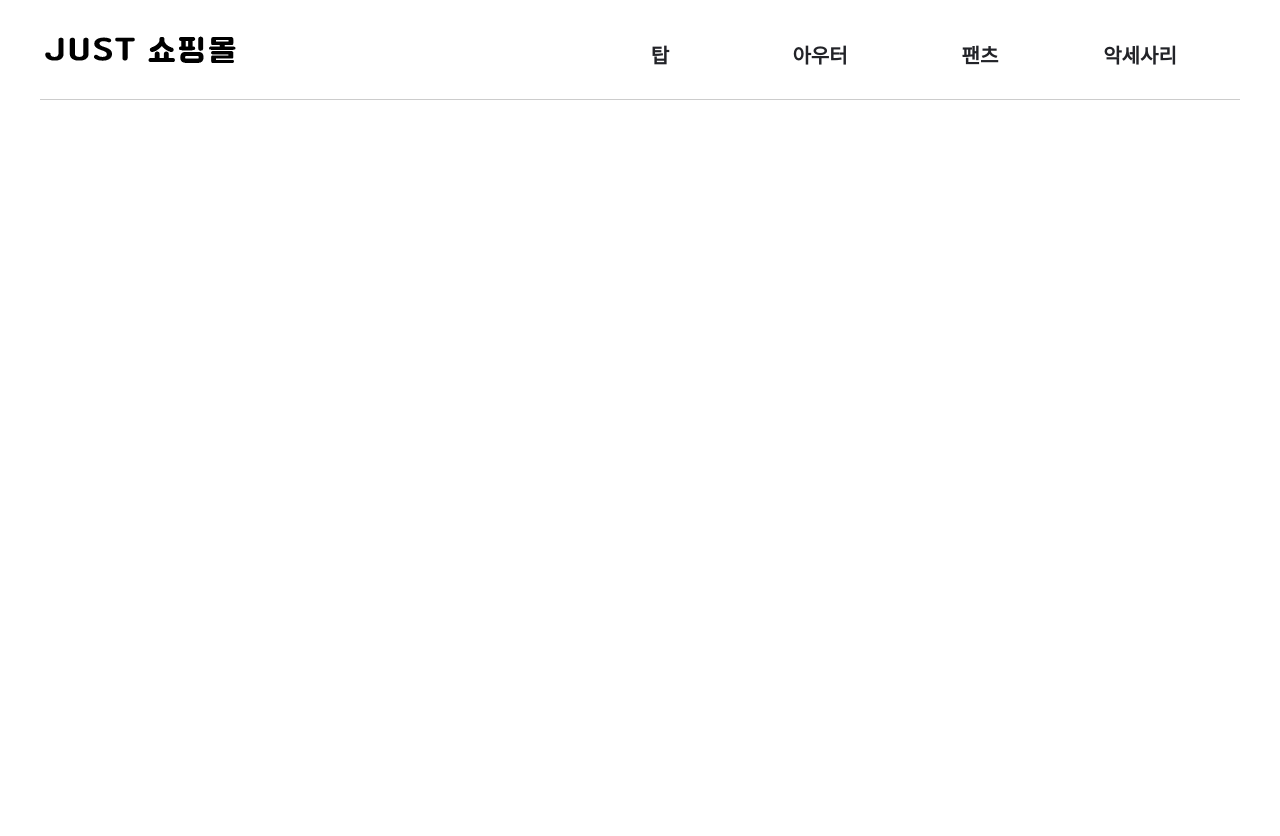
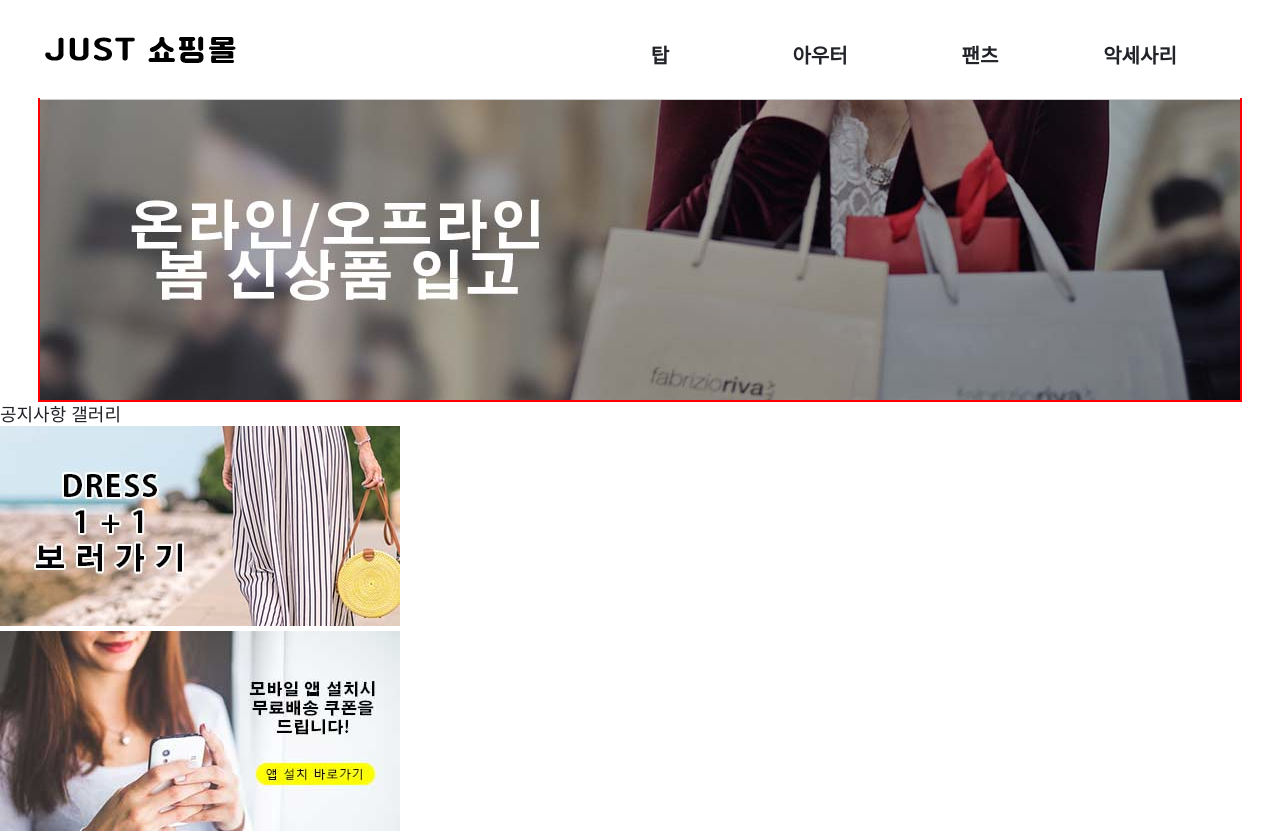
Before and after one commit to csslick/web-pass-2021-02, a plain HTML site: page index.html in a window 1280 px wide. Before the commit the page ends 800 px from the top, so only its background shows below. Drawn offline with Linux system fonts and the light colour scheme.

Commit message:
slider 구현

```diff
--- a/css/style.css
+++ b/css/style.css
@@ -29,6 +29,7 @@ header {
     margin: 0 auto;
     background: #fff;
     border-bottom: 1px solid #ccc;
+    z-index: 999;
 }
 
 header > h1 {
@@ -57,14 +58,6 @@ header > h1 {
     font-size: 20px;
     font-weight: bold;
 }
-gnb .depth2.show {
-    padding-top: 40px;
-    /* outline: 1px solid blue; */
-    background: #efefef;
-    height: 200px;
-}
-
-
 
 #gnb > ul li:hover {
     background: #fff;
@@ -97,3 +90,21 @@ gnb .depth2.show {
     padding-top: 5px;
     padding-bottom: 5px;
 }
+
+/* 메인 비주얼 */
+#main_visual {
+    position: relative;
+    width: 1200px;
+    height: 300px;
+    outline: 2px solid red;
+    margin: 0 auto;
+    overflow: hidden;
+}
+
+.sliders {
+    margin-top: 0px;
+}
+
+.sliders img {
+    display: block;
+}
--- a/index.html
+++ b/index.html
@@ -51,5 +51,27 @@
         </nav>
     </header>
 
+    <section id="main_visual">
+        <div class="sliders">
+            <img src="./images/img01.jpg" alt="1">
+            <img src="./images/img02.jpg" alt="2">
+            <img src="./images/img03.jpg" alt="3">
+        </div>
+    </section>
+
+    <section id="contents">
+        <article class="tab_menu">
+            <div class="tab_group">
+                <a href="#">공지사항</a>
+                <a href="#">갤러리</a>
+            </div>
+        </article>
+        <article class="banner1">
+            <img src="./images/banner01.jpg" alt="banner1">
+        </article>
+        <article class="banner2">
+            <img src="./images/banner02.jpg" alt="banner2">
+        </article>
+    </section>
 </body>
 </html>
--- a/script/main.js
+++ b/script/main.js
@@ -17,3 +17,22 @@ $(function(){
     );
 
 }); // end $
+
+
+/* slider */
+$(function(){
+    var top = 0; // slider 위치
+    var duration = 3000; // 인터벌 시간
+
+    setInterval(function(){
+       // 마지막 이미지 위치 확인
+       if(top <= -900) {
+           top = 0; // 처음 이미지 위치
+       }
+       $('.sliders').animate({
+          marginTop: top + 'px'
+       });
+        top = top - 300;
+    }, duration);
+
+});
```
Also changed, not shown: images/banner01.jpg (added), images/banner02.jpg (added), images/img01.jpg (added), images/img02.jpg (added), images/img03.jpg (added).
